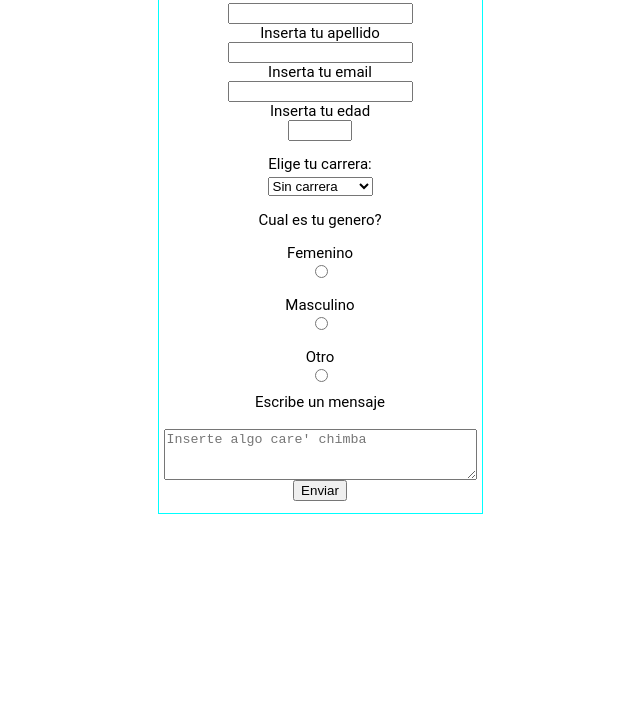
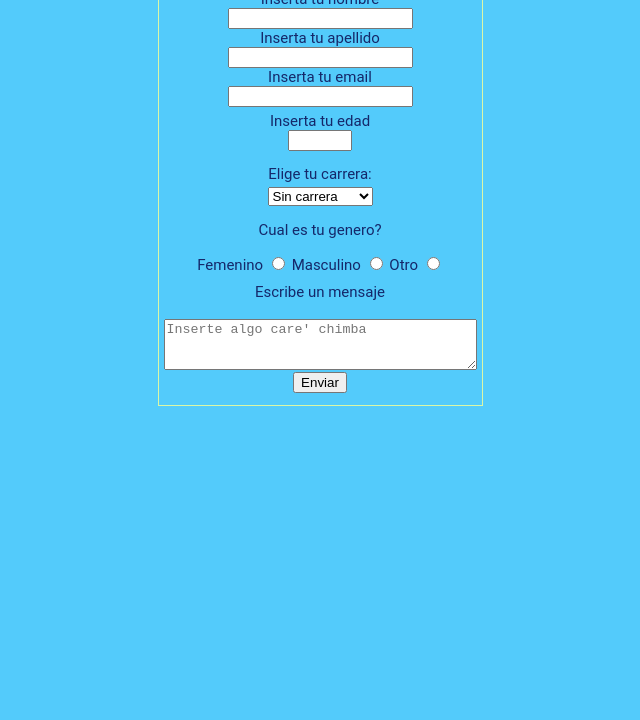
Before and after one commit to diegomg1999/formulary, a plain HTML site: page index.html in a window 1280 px wide. Shown: the part 80-800 px from the top of the page, without its empty margins (320-960 px from the left). Drawn offline with Linux system fonts and the light colour scheme.

Commit message:
Last commit

```diff
--- a/index.html
+++ b/index.html
@@ -59,7 +59,7 @@
 
         <Section class="gender">
             <p>Cual es tu genero?</p>
-
+            <div class="container-g">
             <label for="femenino">Femenino</label>
             <input type="radio" name="genero" id="femenino">
 
@@ -68,6 +68,7 @@
 
             <label for="Otro" id="separacion">Otro</label>
             <input type="radio" name="genero" id="Otro">
+        </div>
         </Section>
 
         <section class="the-message">
--- a/styles.css
+++ b/styles.css
@@ -1,6 +1,8 @@
 body {
     font-family: 'Roboto', sans-serif;
     font-size: 15px;
+    background-color: #53CBFB;
+    color: #15286A;
 }
 
 .capsule {
@@ -10,7 +12,7 @@ body {
 
 form {
     box-sizing: border-box;
-    border: 1px solid aqua;
+    border: 1px solid #DAF7A6;
     padding: 0px 5px 12px 5px;
 }
 
@@ -29,6 +31,14 @@ form {
     border-radius: 5%;
 }
 
+.nombres {
+    margin-top: 5px;
+}
+
+.emails input {
+    margin-bottom: 5px;
+}
+
 section .the-middle {
     width: 313px;
 }
@@ -42,12 +52,16 @@ section .the-middle {
     margin-bottom: 4px;
 }
 
+.container-g {
+    display: inline;
+}
+
 #separacion {
     margin-top: 18px;
 }
 
 .the-message {
-    margin-top: 11px;
+    margin-top: 9px;
 }
 
 .submit-the-thing {
@@ -56,5 +70,6 @@ section .the-middle {
 }
 
 .submit-the-thing input {
+    margin-top: 2px;
     width: auto;
 }
```
